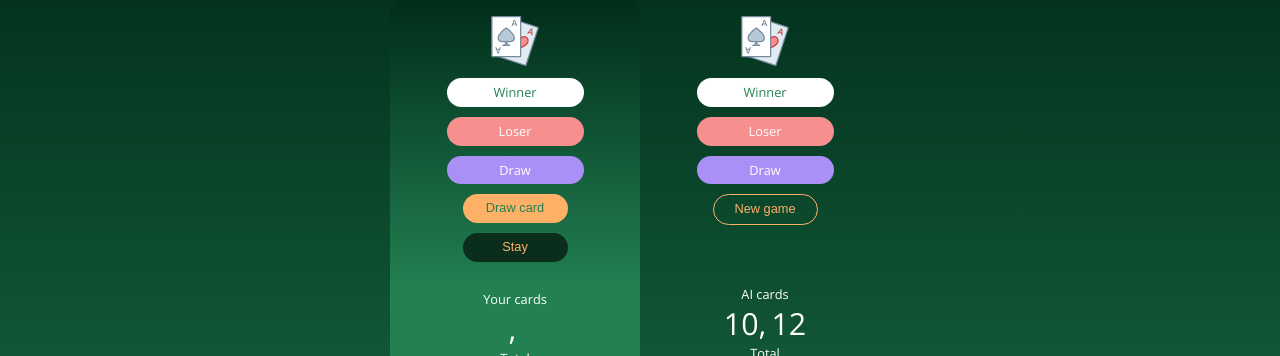
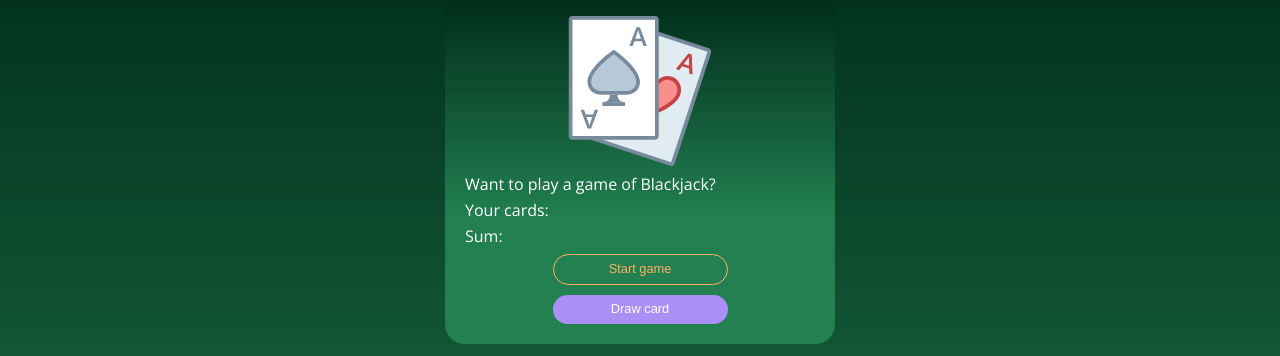
Before and after one commit to maanikhalid/Blackjack, a plain HTML site: page index.html in a window 1280 px wide. Shown: the part 83-439 px from the top of the page. Drawn offline with nearby package versions, Linux system fonts and the light colour scheme.

Commit message:
More updates to HTML and Javascript

```diff
--- a/index.html
+++ b/index.html
@@ -10,65 +10,16 @@
 <div class="wrapper">
     <div class="container">
         <div class="header">Blackjack</div>
-
         <div id="game" class="game-container">
-            <div class="half">
-                <div class="cards-icon">
-                    <img src="assets/cards%201.svg" width="50px" height="50px" />
-                </div>
-
-                <div class="btn btn-winner" id="btn-winner">Winner</div>
-                <div class="btn btn-loser" id="btn-loser">Loser</div>
-                <div class="btn btn-draw" id="btn-draw">Draw</div>
-                <button class="btn btn-drawcard" onclick="drawCard()">Draw card</button>
-                <button class="btn btn-stay">Stay</button>
-                <br>
-
-                <div class="subheader">Your cards</div>
-                <div id="" class="bignumbers">
-                    <ul id="playerCards">
-                        <li id="firstCard"></li>
-                        <li id="secondCard"></li>
-                    </ul>
-                </div>
-
-                <div class="subheader">Total</div>
-                <div id="playerTotalCards" class="bignumbers">19</div>
-                <br>
-            </div><!-- end of half -->
-
-            <div class="half">
-                <div class="cards-icon">
-                    <img src="assets/cards%201.svg" width="50px" height="50px" />
-                </div>
-
-                <div class="btn btn-winner" id="btn-winner-ai">Winner</div>
-                <div class="btn btn-loser" id="btn-loser-ai">Loser</div>
-                <div class="btn btn-draw" id="btn-draw-ai">Draw</div>
-                <button class="btn btn-newgame">New game</button>
-
-                <br>
-                <br>
-                <br>
-
-                <div class="subheader">AI cards</div>
-                <div id="" class="bignumbers">
-                    <ul id="aiCards">
-                        <li>10</li>
-                        <li>12</li>
-                    </ul>
-                </div>
-
-                <div class="subheader">Total</div>
-                <div id="aiTotalCards" class="bignumbers">22</div>
-                <br>
-            </div><!-- end of half -->
-
-
-
+           <div class="half">
+                <img src="assets/cards%201.svg" />
+               <h2 id="message-el">Want to play a game of  Blackjack?</h2>
+               <h4 id="card-el">Your cards:</h4>
+               <h4 id="sum-el">Sum: </h4>
+               <button class="btn btn-newgame" onclick="startGame()">Start game</button>
+               <button class="btn btn-draw" onclick="drawCard()">Draw card</button>
+            </div>
         </div>
-
-
     </div>
 </div>
 <script src="script.js"></script>
--- a/script.js
+++ b/script.js
@@ -1,18 +1,40 @@
 let firstCard = 10
 let secondCard = 7
+let cards = [firstCard, secondCard]
 let sum = firstCard + secondCard
 let hasBlackJack = false
 let isAlive = true
+let message = ""
+let messageEl = document.getElementById("message-el")
+let sumEl = document.querySelector("#sum-el")
+let cardsEl = document.querySelector("#card-el")
+
+
+function startGame(){
+    renderGame()
+}
+
+function renderGame (){
+    cardsEl.textContent = "Your cards: " + cards[0] + " & " + cards[1]
+    sumEl.textContent = "Sum: " + sum
 
     if (sum <= 20) {
-    console.log("Do you want to draw a new card? 🫤")
+        message= "Do you want to draw a new card?"
         isAlive = true
     } else if (sum === 21){
-    console.log("Woohoo! You've got Blackjack!")
+        message = "You've got Blackjack!"
         hasBlackJack = true
     } else {
-    console.log("You're out of the game")
+        message = "You're out of the game"
         isAlive = false
     }
+        messageEl.textContent = message
 
-console.log(isAlive)
+}
+
+
+function drawCard(){
+    let newCard = 1
+    sum += newCard
+    renderGame()
+}
--- a/style.css
+++ b/style.css
@@ -70,16 +70,23 @@ table {
 }
 .half {
     text-align: center;
-    max-width:50%;
-    width:50%;
+
     display: flex;
     flex-direction: column;
     justify-content: flex-start;
     align-content: center;
-    flex-wrap: wrap;
     align-self: start;
     gap:10px;
     padding: 20px;
+    margin: auto;
+    text-align: left;
+    width: 70%
+}
+.half img {
+    height: 150px;
+}
+h4 {
+    text-align: left;
 }
 .half:nth-child(1) {
     background: linear-gradient(180deg, #002B19 0%, #228051 64.06%);
```
Lines whose indentation alone changed are shown as unchanged.
